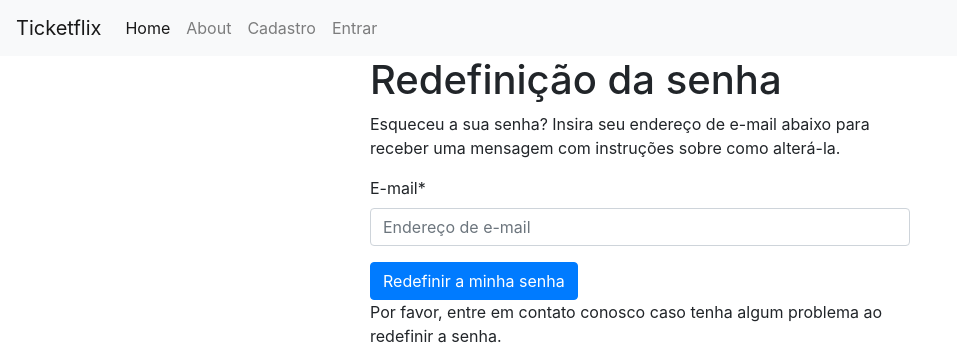
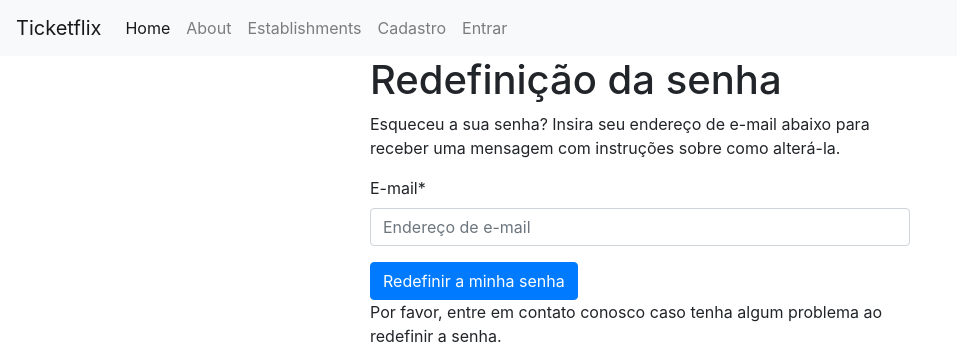
Before and after one commit to DSW-2018-2/Ticketflix, a Django app: page /accounts/password/reset/ in a window 1280 px wide. Shown: the top 347 px of the page, without its empty margins (0-957 px from the left). Run offline with Django 3.2, Linux system fonts and the light colour scheme; parts of the project's set-up code (start-up, migrations or seed data) failed here and were passed over; some libraries are stand-ins or nearby versions.

Commit message:
Adding get establishment list for user.
Co-authored-by: João Pedro Pereira <jplpereira@gmail.com>

```diff
--- a/ticketflix/templates/base.html
+++ b/ticketflix/templates/base.html
@@ -48,6 +48,9 @@
             </li>
             <li class="nav-item">
               <a class="nav-link" href="{% url 'about' %}">About</a>
+            </li>
+            <li class="nav-item">
+              <a class="nav-link" href="{% url 'establishment-list' %}">Establishments</a>
             </li>
             {% if request.user.is_authenticated %}
               <li class="nav-item">
```
